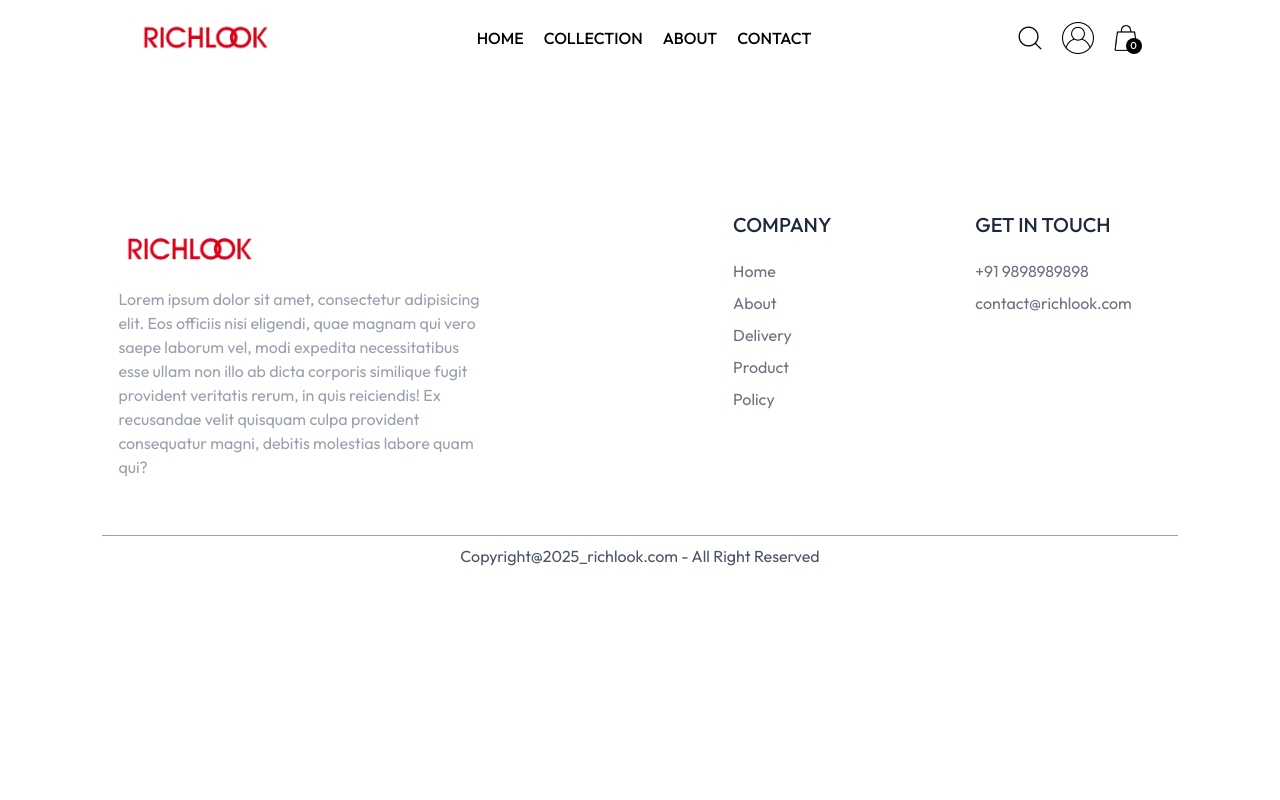
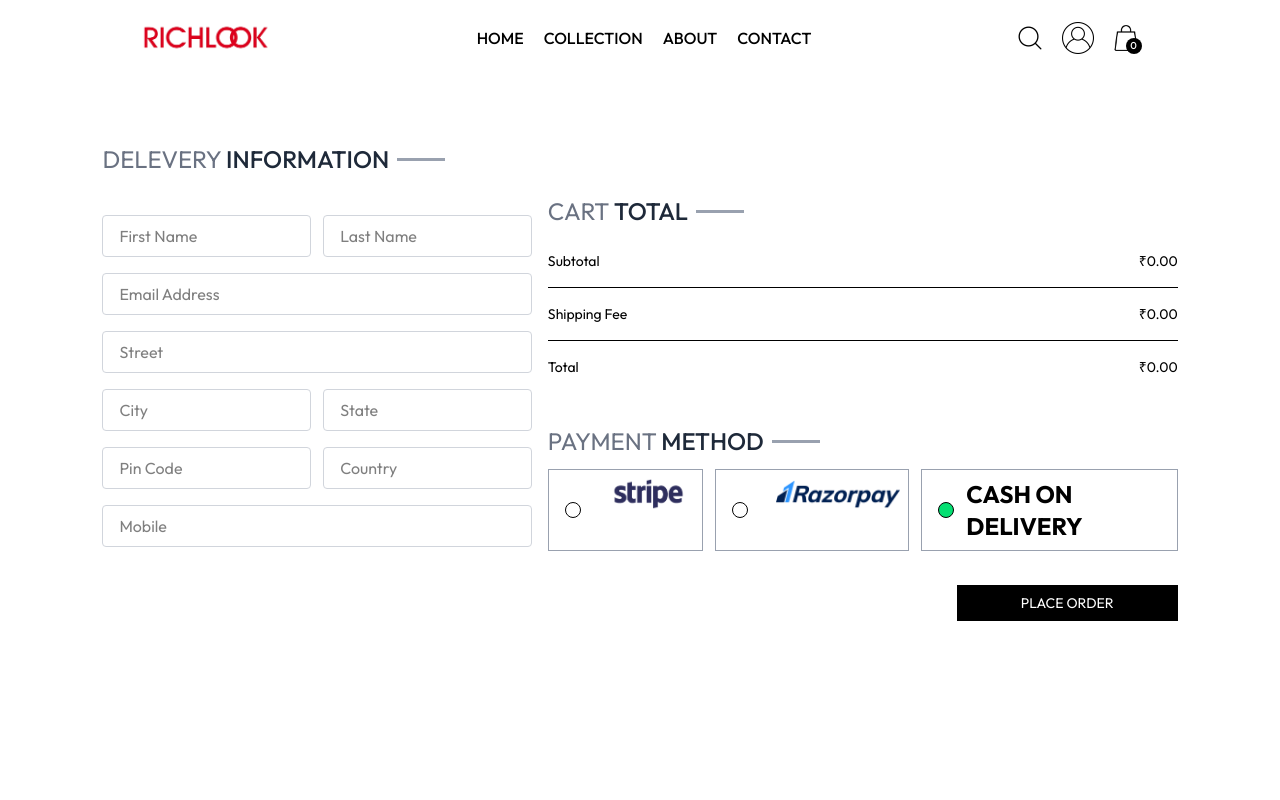
Before and after one commit to erkrishnapandit/e-com-app, a React (Vite) app in the folder frontend/: page /place-order in a window 1280 px wide. Shown: the top 800 px of the page. Built offline with nearby package versions, Linux system fonts and the light colour scheme.

Commit message:
Payment Methos icon is added and My Order Page is created successfully

```diff
--- a/frontend/src/App.jsx
+++ b/frontend/src/App.jsx
@@ -35,7 +35,7 @@ function App() {
       <Route path='/login' element={<Login/>}/>
       <Route path='/order' element={<Order/>}/>
       <Route path='/product/:productId' element={<Product/>}/>
-      <Route path='/placeOrder' element={<PlaceOrder/>}/>
+      <Route path='/place-order' element={<PlaceOrder/>}/>
     </Routes>
     <Footer/>
    </div>
--- a/frontend/src/assets/assets.js
+++ b/frontend/src/assets/assets.js
@@ -1,12 +1,14 @@
 // importing all images
 import logo_richlook from './logo_richlook.png';
 import exchange_icon from './exchange_icon.png';
+import razorpay_icon from './razorpay_icon.png';
 import brand_logo_1 from './brand_logo_1.jpeg';
 import brand_logo_2 from './brand_logo_2.jpeg';
 import support_icon from './support_icon.png';
 import return_icon from './return_icon.png';
 import back_arrows from './back_arrows.png';
 import search_icon from './search_icon.png';
+import stripe_icon from './stripe_icon.png';
 import hero_icon1 from './hero_icon1.png';
 import down_arrow from './down_arrow.png';
 import close_icon from './close_icon.png';
@@ -171,11 +173,13 @@ import img_25_5 from './img_25_5.png';
 export const assets = {
     exchange_icon,
     logo_richlook,
+    razorpay_icon,
     support_icon,
     brand_logo_1,
     brand_logo_2,
     return_icon,
     search_icon,
+    stripe_icon,
     back_arrows,
     down_arrow,
     close_icon,
--- a/frontend/src/components/CartTotal.jsx
+++ b/frontend/src/components/CartTotal.jsx
@@ -6,7 +6,7 @@ const CartTotal = ()=>{
     const {currency, delivery_Charge, getCartAmount} = useContext(ShopContext);
     return(
         <div className="w-full">
-            <div className="text-2xl">
+            <div className="text-xl sm:text-2xl">
                 <Title text1={'CART'} text2={'TOTAL'}/>
             </div>
             <div className="flex flex-col gap-4 mt-3 text-sm">
--- a/frontend/src/components/Navbar.jsx
+++ b/frontend/src/components/Navbar.jsx
@@ -58,7 +58,7 @@ const Navbar = ()=>{
 
             {/* Sidebar menu for small screen */}
             <div className={`absolute top-0 right-0 bottom-0 overflow-hidden bg-gray-100 transition-all ${visible ? 'w-[200px]':'w-0'}`}>
-                <div className='flex flex-col text-gray-600'>
+                <div className='flex flex-col text-gray-500'>
                     <div onClick={()=>setVisible(false)} className='flex items-center py-4 cursor-pointer'>
                         <img src={assets.back_arrows} className='h-3 mx-2 my-2' alt="" />
                         <p>Back</p>
--- a/frontend/src/context/shopContext.jsx
+++ b/frontend/src/context/shopContext.jsx
@@ -1,6 +1,7 @@
 import {createContext, useState, useEffect} from 'react';
 import { products } from '../assets/assets';
 import {toast} from 'react-toastify';
+import { useNavigate } from 'react-router-dom';
 
 export const ShopContext = createContext();
 
@@ -11,6 +12,7 @@ const ShopContextProvider = (props)=>{
     const [search, setSearch] = useState('');
     const [showSearch, setShowSearch] = useState(false);
     const [cartItem, setCartItem]= useState({});
+    const navigate = useNavigate();
 
     const addToCart = async (itemId, size)=>{
 
@@ -95,7 +97,8 @@ const ShopContextProvider = (props)=>{
         cartItem,
         setCartItem,
         updateQuantity,
-        getCartAmount
+        getCartAmount,
+        navigate
     }
 
     return (
--- a/frontend/src/pages/Cart.jsx
+++ b/frontend/src/pages/Cart.jsx
@@ -6,7 +6,7 @@ import CartTotal from '../components/CartTotal';
 
 const Cart = ()=>{
 
-    const {products, currency, cartItem, updateQuantity } = useContext(ShopContext);
+    const {products, currency, cartItem, updateQuantity, navigate } = useContext(ShopContext);
 
     const [cartDate, setCartData] = useState([]);
 
@@ -33,7 +33,7 @@ const Cart = ()=>{
 
     return (
         <div>
-           <div>
+           <div className='text-xl sm:text-2xl my-3'>
             <Title text1={'YOUR'} text2={'CART'}/>
            </div>
 
@@ -65,8 +65,11 @@ const Cart = ()=>{
            <div className='flex justify-end my-20'>
             <div className='w-full sm:w-[450px]'>
                 <CartTotal/>
+            <div className='w-full text-center'>
+                <button onClick={()=>{navigate('/place-order')}} className='bg-black text-white px-8 py-3 my-8 text-sm text-center cursor-pointer'>PROCEED TO CHECKOUT</button>
             </div>
 
+            </div>
            </div>
         </div>
     )
--- a/frontend/src/pages/Order.jsx
+++ b/frontend/src/pages/Order.jsx
@@ -1,9 +1,43 @@
-import React from 'react';
+import React, { useContext } from 'react';
+import { ShopContext } from '../context/shopContext';
+import Title from '../components/Title';
 
 const Order = ()=>{
+    const {products, currency} = useContext(ShopContext)
     return (
-        <div>
-            <h1>Order Page</h1>
+        <div className='border-t pt-16'>
+            <div className='text-xl sm:text-2xl'>
+                <Title text1={'MY'} text2={'ORDER'}/>
+            </div>
+
+            <div>
+                {
+                    products.slice(1,4).map((item, index)=>(
+                        <div key={index} className='flex flex-col md:flex-row border-t border-b border-gray-400 py-4 text-gray-600 md:item-center md:justify-between gap-4'>
+                            <div className='flex item-start gap-6 text-sm'>
+                                <img className='w-16 sm:w-20' src={item.image[0]} alt="" />
+                                <div>
+                                    <p className='sm:text-base font-medium'>{item.name}</p>
+                                    <div className='flex item-center gap-3 mt-2 text-base text-gray-500'>
+                                        <p className='text-lg'>{currency}{item.price}</p>
+                                        <p>Quantity: 1</p>
+                                        <p>Size: M</p>
+                                    </div>
+                                    <p className='mt-4'>Date: <span>15, May, 2025</span></p>
+                                </div>
+                            </div>
+                            <div className=' md:w-1/2 flex justify-between'>
+                                <div className='flex h-10 my-auto item-center gap-3'>
+                                    <p className='min-w-2 h-2 my-auto rounded-full bg-green-500'></p>
+                                    <p className='text-sm my-auto md:text-base'>Ready to ship</p>
+                                </div>
+                                <button className='border py-2 px-4 text-sm font-medium rounded-sm h-10 my-auto mx-4' >Track Order</button>
+                            </div>
+
+                        </div>
+                    ))
+                }
+            </div>
         </div>
     )
 }
--- a/frontend/src/pages/PlaceOrder.jsx
+++ b/frontend/src/pages/PlaceOrder.jsx
@@ -1,9 +1,70 @@
-import React from 'react';
+import React, { useState, useContext  } from 'react';
+import Title from '../components/Title';
+import CartTotal from '../components/CartTotal';
+import { assets } from '../assets/assets';
+import { ShopContext } from '../context/shopContext';
+const PlaceOrder=()=>{
 
-const PlaceOrder=()=>{
+    const [payMethod, setPayMethod] = useState('cod');
+
+    const {navigate} = useContext(ShopContext);
+
+
+
     return(
-        <div>
-        <h1>Place Order Page</h1>
+        <div className='flex flex-col sm:flex-row justify-between gap-4 pt-5 sm:pt-14 min-h-[80vh]'>
+            {/* --------------- Left Side -------------- */}
+            <div className='flex flex-col gap-4 w-full sm:w-[480px]'>
+                <div className='text-xl sm:text-2xl my-3'>
+                    <Title text1={'DELEVERY'} text2={'INFORMATION'}/>
+                </div>
+                <div className='flex gap-3'>
+                    <input className='border border-gray-300 rounded py-2 px-4 w-full' type="text" placeholder='First Name' />
+                    <input className='border border-gray-300 rounded py-2 px-4 w-full' type="text" placeholder='Last Name' />
+                </div>
+                <input className='border border-gray-300 rounded py-2 px-4 w-full' type="email" placeholder='Email Address' />
+                <input className='border border-gray-300 rounded py-2 px-4 w-full' type="text" placeholder='Street' />
+                <div className='flex gap-3'>
+                    <input className='border border-gray-300 rounded py-2 px-4 w-full' type="text" placeholder='City' />
+                    <input className='border border-gray-300 rounded py-2 px-4 w-full' type="text" placeholder='State' />
+                </div>
+                <div className='flex gap-3'>
+                    <input className='border border-gray-300 rounded py-2 px-4 w-full' type="number" placeholder='Pin Code' />
+                    <input className='border border-gray-300 rounded py-2 px-4 w-full' type="text" placeholder='Country' />
+                </div>
+                <input className='border border-gray-300 rounded py-2 px-4 w-full' type="number" placeholder='Mobile' />
+            </div>
+
+            {/* --------------- Right Side-------------- */}
+            <div className='mt-8'>
+                <div className='mt-8 min-w-80'>
+                    <CartTotal/>
+                </div>
+                <div className='mt-12 text-xl sm:text-2xl my-3'>
+                    <Title text1={'PAYMENT'} text2={'METHOD'}/>
+                    {/* ------------ Paymethod Method Selection ------------- */}
+                    <div className='flex  gap-3 flex-col lg:flex-row'>
+                        <div onClick={()=>setPayMethod('stripe')} className='flex item-center gap-3 border border-gray-400 p-2 px-4 cursor-pointer'>
+                            <p className={`min-w-4 h-4 border rounded-full my-auto ${payMethod === 'stripe'? 'bg-green-400':''}`}></p>
+                            <img className='h-8 mx-4' src={assets.stripe_icon} alt="" />
+                        </div>
+                        <div onClick={()=>setPayMethod('razorpay')} className='flex item-center gap-3 border border-gray-400 p-2 px-4 cursor-pointer'>
+                            <p className={`min-w-4 h-4 border rounded-full my-auto ${payMethod === 'razorpay'? 'bg-green-400':''}`}></p>
+                            <img className='h-8 mx-4' src={assets.razorpay_icon} alt="" />
+                        </div>
+                        <div onClick={()=>setPayMethod('cod')} className='flex item-center gap-3 border border-gray-400 p-2 px-4 cursor-pointer'>
+                            <p className={`min-w-4 h-4 border rounded-full my-auto ${payMethod === 'cod'? 'bg-green-400':''}`}></p>
+                            <p className='text-medium font-bold'>CASH ON DELIVERY</p>
+                        </div>
+                    </div>
+                    <div className='w-full text-end mt-8 item-center'>
+                        <button onClick={()=>navigate('/order')} className='bg-black text-white text-sm px-16 py-2'>PLACE ORDER</button>
+
+                    </div>
+
+                </div>
+            </div>
+
         </div>
     )
 }
```
Also changed, not shown: frontend/src/assets/razorpay_icon.png (added), frontend/src/assets/stripe_icon.png (added).
